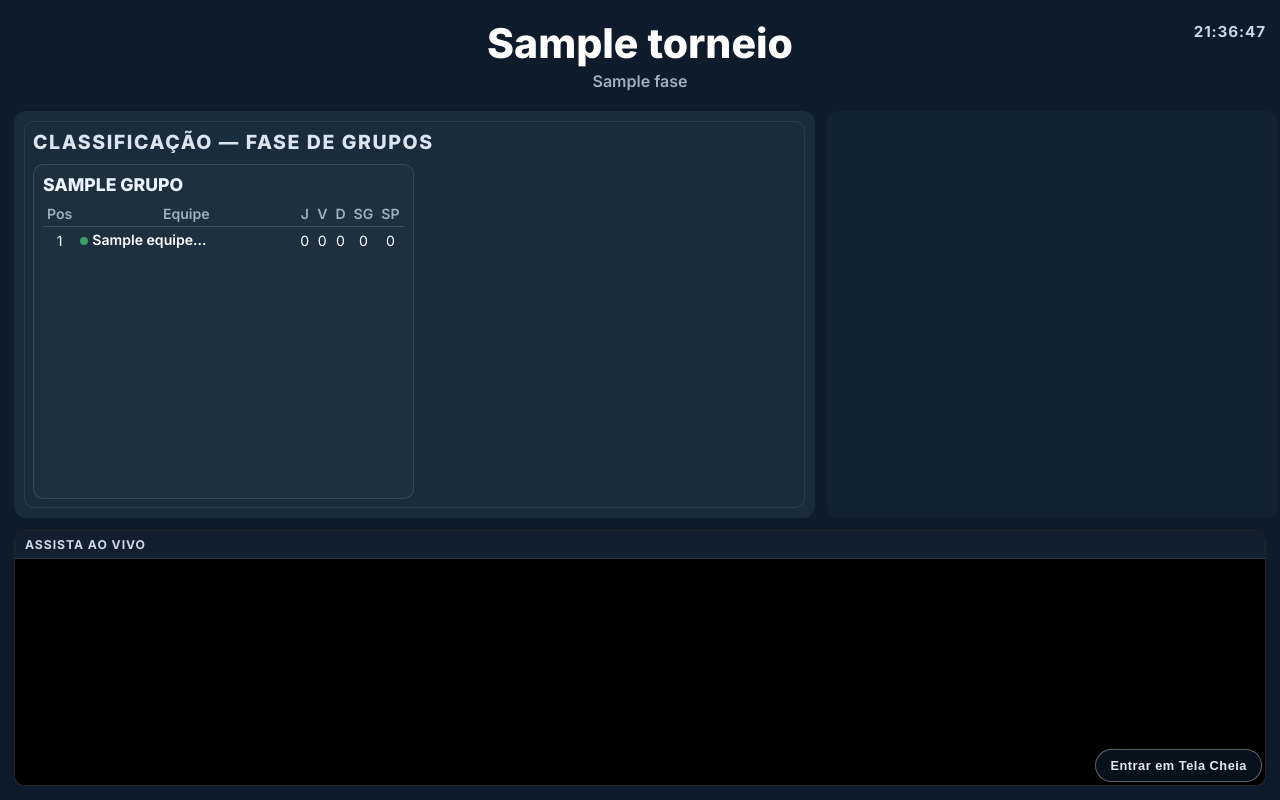
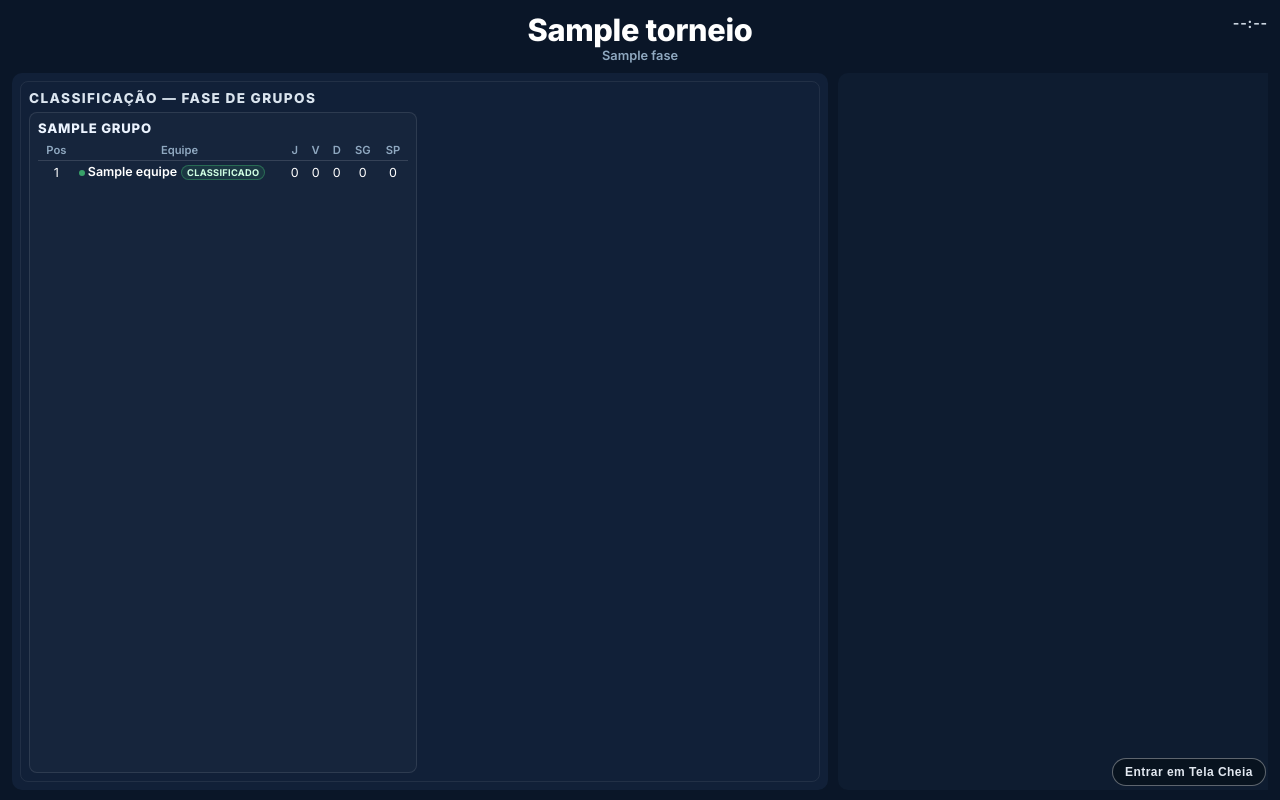
Before and after one commit to lsalomao/gerenciador-torneio, a Django app: a page that uses templates/public/tv_dashboard.html in a window 1280 px wide. Run offline with Django 5.2, Linux system fonts and the light colour scheme; tables that the repository leaves empty hold one stand-in row (values such as "Sample post").

Commit message:
Ajuste layout

```diff
--- a/templates/public/tv_dashboard.html
+++ b/templates/public/tv_dashboard.html
@@ -10,15 +10,16 @@
     <link href="https://fonts.googleapis.com/css2?family=Inter:wght@400;600;700;800&display=swap" rel="stylesheet">
     <style>
         :root {
-            --bg-main: #0D1B2A;
-            --bg-left: #1A2B3C;
-            --bg-right: #132233;
+            --bg-main: #0a1628;
+            --bg-left: #112038;
+            --bg-right: #0e1c30;
             --live: #FF6B00;
             --text-main: #FFFFFF;
-            --text-muted: #A0AEC0;
+            --text-muted: #8fa8c0;
             --badge-ok: #38A169;
             --badge-out: #718096;
             --badge-mid: #D69E2E;
+            --accent: #1e90ff;
         }
 
         * {
@@ -44,12 +45,13 @@
             cursor: none !important;
         }
 
+        /* ── TV SCREEN: header + main only, no footer row ── */
         .tv-screen {
             height: 100vh;
             display: grid;
-            grid-template-rows: auto minmax(0, 1fr) clamp(250px, 32vh, 400px);
-            gap: 12px;
-            padding: 14px;
+            grid-template-rows: auto 1fr;
+            gap: 8px;
+            padding: 10px 12px 10px;
             transition: opacity 0.35s ease;
         }
 
@@ -61,53 +63,55 @@
             opacity: 0.86;
         }
 
+        /* ── HEADER ── */
         .tv-header {
             position: relative;
             text-align: center;
-            padding: 8px 0;
+            padding: 4px 0 2px;
         }
 
         .tv-title {
             margin: 0;
-            font-size: clamp(2.1rem, 3.2vw, 3.1rem);
+            font-size: clamp(1.5rem, 2.4vw, 2.5rem);
             font-weight: 800;
             line-height: 1.05;
+            letter-spacing: -0.01em;
         }
 
         .tv-subtitle {
-            margin: 6px 0 0;
+            margin: 2px 0 0;
             color: var(--text-muted);
-            font-size: clamp(1rem, 1.25vw, 1.35rem);
+            font-size: clamp(0.75rem, 1vw, 1rem);
             font-weight: 600;
         }
 
         .tv-clock {
             position: absolute;
-            top: 8px;
+            top: 4px;
             right: 0;
             color: #cbd5e1;
-            font-size: 0.95rem;
+            font-size: 0.88rem;
             font-weight: 700;
             letter-spacing: 0.06em;
         }
 
         .live-indicator {
-            margin-top: 8px;
+            margin-top: 4px;
             display: inline-flex;
             align-items: center;
-            gap: 8px;
+            gap: 6px;
             background: rgba(255, 107, 0, 0.12);
             border: 1px solid rgba(255, 107, 0, 0.5);
             color: #ffd7bd;
             border-radius: 999px;
-            padding: 4px 10px;
-            font-size: 0.85rem;
+            padding: 3px 9px;
+            font-size: 0.78rem;
             font-weight: 700;
         }
 
         .live-dot {
-            width: 10px;
-            height: 10px;
+            width: 8px;
+            height: 8px;
             border-radius: 50%;
             background: var(--live);
             animation: pulse 1.9s ease-in-out infinite;
@@ -119,41 +123,33 @@
 
         .fs-button {
             position: fixed;
-            right: 18px;
-            bottom: 18px;
+            right: 14px;
+            bottom: 14px;
             z-index: 30;
             border: 1px solid rgba(255, 255, 255, 0.35);
             background: rgba(8, 19, 30, 0.9);
             color: #e2e8f0;
             border-radius: 999px;
-            padding: 8px 14px;
-            font-size: 0.8rem;
+            padding: 6px 12px;
+            font-size: 0.75rem;
             font-weight: 700;
             letter-spacing: 0.04em;
+            cursor: pointer;
         }
 
         @keyframes pulse {
-            0% {
-                transform: scale(1);
-                opacity: 0.88;
-            }
-
-            50% {
-                transform: scale(1.25);
-                opacity: 0.38;
-            }
-
-            100% {
-                transform: scale(1);
-                opacity: 0.88;
-            }
+            0% { transform: scale(1); opacity: 0.88; }
+            50% { transform: scale(1.25); opacity: 0.38; }
+            100% { transform: scale(1); opacity: 0.88; }
         }
 
+        /* ── MAIN LAYOUT: left 65% / right 35% ── */
         .tv-main {
             display: grid;
-            grid-template-columns: 64% 36%;
-            gap: 12px;
+            grid-template-columns: 65% 35%;
+            gap: 10px;
             min-height: 0;
+            overflow: hidden;
         }
 
         .tv-main.final-mode {
@@ -279,70 +275,85 @@
 
         .left-column,
         .right-column {
-            border-radius: 12px;
+            border-radius: 10px;
             min-height: 0;
+            overflow: hidden;
         }
 
         .left-column {
             background: var(--bg-left);
-            padding: 10px;
+            padding: 8px;
             min-height: 0;
+            display: flex;
+            flex-direction: column;
         }
 
         .section {
             min-height: 0;
             overflow: hidden;
-            border: 1px solid rgba(255, 255, 255, 0.08);
-            border-radius: 10px;
+            border: 1px solid rgba(255, 255, 255, 0.07);
+            border-radius: 8px;
             padding: 8px;
-            height: 100%;
+            flex: 1;
+            display: flex;
+            flex-direction: column;
         }
 
         .section-title {
-            margin: 0 0 10px;
-            font-size: 1.22rem;
+            margin: 0 0 6px;
+            font-size: 0.85rem;
             color: #dbe5ef;
             text-transform: uppercase;
-            letter-spacing: 0.08em;
+            letter-spacing: 0.1em;
             font-weight: 800;
+            flex-shrink: 0;
         }
 
+        /* ── GROUPS GRID: always 2 columns, fills height ── */
         .groups-grid {
             display: grid;
             grid-template-columns: 1fr 1fr;
-            gap: 10px;
-            height: calc(100% - 34px);
+            gap: 7px;
+            flex: 1;
+            min-height: 0;
         }
 
         .group-card {
-            border: 1px solid rgba(255, 255, 255, 0.12);
-            border-radius: 10px;
-            padding: 9px;
-            background: rgba(255, 255, 255, 0.02);
+            border: 1px solid rgba(255, 255, 255, 0.1);
+            border-radius: 8px;
+            padding: 7px 8px;
+            background: rgba(255, 255, 255, 0.025);
             transition: border-color 0.35s ease, box-shadow 0.35s ease;
+            display: flex;
+            flex-direction: column;
+            min-height: 0;
+            overflow: hidden;
         }
 
         .group-card.highlight {
-            border-color: rgba(255, 107, 0, 0.8);
-            box-shadow: inset 0 0 0 1px rgba(255, 107, 0, 0.25);
+            border-color: rgba(255, 107, 0, 0.7);
+            box-shadow: inset 0 0 0 1px rgba(255, 107, 0, 0.2);
         }
 
         .group-name {
-            margin: 0 0 6px;
-            font-size: 1.1rem;
+            margin: 0 0 4px;
+            font-size: 0.82rem;
             font-weight: 800;
             color: #ecf4ff;
+            text-transform: uppercase;
+            letter-spacing: 0.06em;
+            flex-shrink: 0;
         }
 
         table {
             width: 100%;
             border-collapse: collapse;
-            font-size: 0.88rem;
+            font-size: 0.78rem;
         }
 
         th,
         td {
-            padding: 4px;
+            padding: 3px 4px;
             text-align: center;
             transition: color 0.25s ease, background-color 0.25s ease;
         }
@@ -350,17 +361,18 @@
         th {
             color: var(--text-muted);
             font-weight: 600;
-            border-bottom: 1px solid rgba(255, 255, 255, 0.08);
+            font-size: 0.7rem;
+            border-bottom: 1px solid rgba(255, 255, 255, 0.07);
         }
 
         tbody tr:nth-child(even) {
-            background: rgba(255, 255, 255, 0.035);
+            background: rgba(255, 255, 255, 0.03);
         }
 
         td.team {
             text-align: left;
             font-weight: 600;
-            max-width: 220px;
+            max-width: 160px;
             white-space: nowrap;
             overflow: hidden;
             text-overflow: ellipsis;
@@ -368,23 +380,24 @@
 
         .badge-dot {
             display: inline-block;
-            width: 8px;
-            height: 8px;
+            width: 6px;
+            height: 6px;
             border-radius: 50%;
-            margin-right: 4px;
+            margin-right: 3px;
+            vertical-align: middle;
         }
 
         .badge-label {
             display: inline-flex;
             align-items: center;
             border-radius: 999px;
-            padding: 1px 6px;
-            font-size: 0.64rem;
+            padding: 1px 5px;
+            font-size: 0.58rem;
             font-weight: 700;
-            margin-left: 6px;
+            margin-left: 4px;
             border: 1px solid transparent;
             text-transform: uppercase;
-            letter-spacing: 0.04em;
+            letter-spacing: 0.03em;
         }
 
         .badge-classificado {
@@ -477,22 +490,22 @@
 
         .right-column {
             background: var(--bg-right);
-            padding: 10px;
-            display: grid;
-            grid-template-rows: auto 1fr;
-            gap: 10px;
+            padding: 8px;
+            display: flex;
+            flex-direction: column;
+            gap: 8px;
             min-height: 0;
-            align-content: start;
         }
 
         .live-card {
             border: 1px solid rgba(255, 107, 0, 0.55);
-            border-radius: 14px;
-            padding: 14px;
+            border-radius: 12px;
+            padding: 12px;
             background: rgba(255, 107, 0, 0.06);
-            display: grid;
-            gap: 14px;
-            align-content: start;
+            display: flex;
+            flex-direction: column;
+            gap: 10px;
+            align-items: center;
         }
 
         .champion-card {
@@ -728,60 +745,37 @@
         .next-teams {
             text-align: center;
             font-weight: 800;
-            font-size: 2rem;
+            font-size: 1.4rem;
         }
 
         .next-meta {
             text-align: center;
-            font-size: 1rem;
+            font-size: 0.82rem;
             color: var(--text-muted);
         }
 
-
         .upcoming-list {
-            display: grid;
-            gap: 8px;
-            align-content: start;
-            overflow-y: auto;
+            display: flex;
+            flex-direction: column;
+            gap: 6px;
+            overflow: hidden;
             min-height: 0;
-            padding-right: 4px;
+            flex: 1;
+            margin-top: 6px;
         }
 
         .empty-state {
-            height: calc(100% - 26px);
+            flex: 1;
             display: grid;
             place-items: center;
             color: var(--text-muted);
-            font-size: 1rem;
+            font-size: 0.9rem;
             font-weight: 600;
         }
 
+        /* ── Live footer hidden by default on TV ── */
         .live-footer {
-            border-radius: 10px;
-            overflow: hidden;
-            background: #000;
-            height: 100%;
-            min-height: 0;
-            border: 1px solid rgba(255, 255, 255, 0.15);
-            display: grid;
-            grid-template-rows: auto 1fr;
-        }
-
-        .live-footer-title {
-            font-size: 0.76rem;
-            font-weight: 700;
-            letter-spacing: 0.08em;
-            color: #d3d9e2;
-            background: rgba(19, 34, 51, 0.92);
-            padding: 6px 10px;
-            text-transform: uppercase;
-            border-bottom: 1px solid rgba(255, 255, 255, 0.12);
-        }
-
-        .live-footer iframe {
-            width: 100%;
-            height: 100%;
-            border: none;
+            display: none;
         }
     </style>
 </head>
@@ -794,7 +788,6 @@
             <h1 class="tv-title" id="tv-title">{{ torneio.nome }}</h1>
             <p class="tv-subtitle" id="tv-subtitle">Carregando fase...</p>
             <div class="tv-clock" id="tv-clock">--:--</div>
-            <div class="live-indicator hidden" id="header-live-indicator"><span class="live-dot"></span> AO VIVO</div>
         </header>
 
         <main class="tv-main">
```
Also changed, not shown: other parts of templates/public/tv_dashboard.html (+28 -24 lines).
